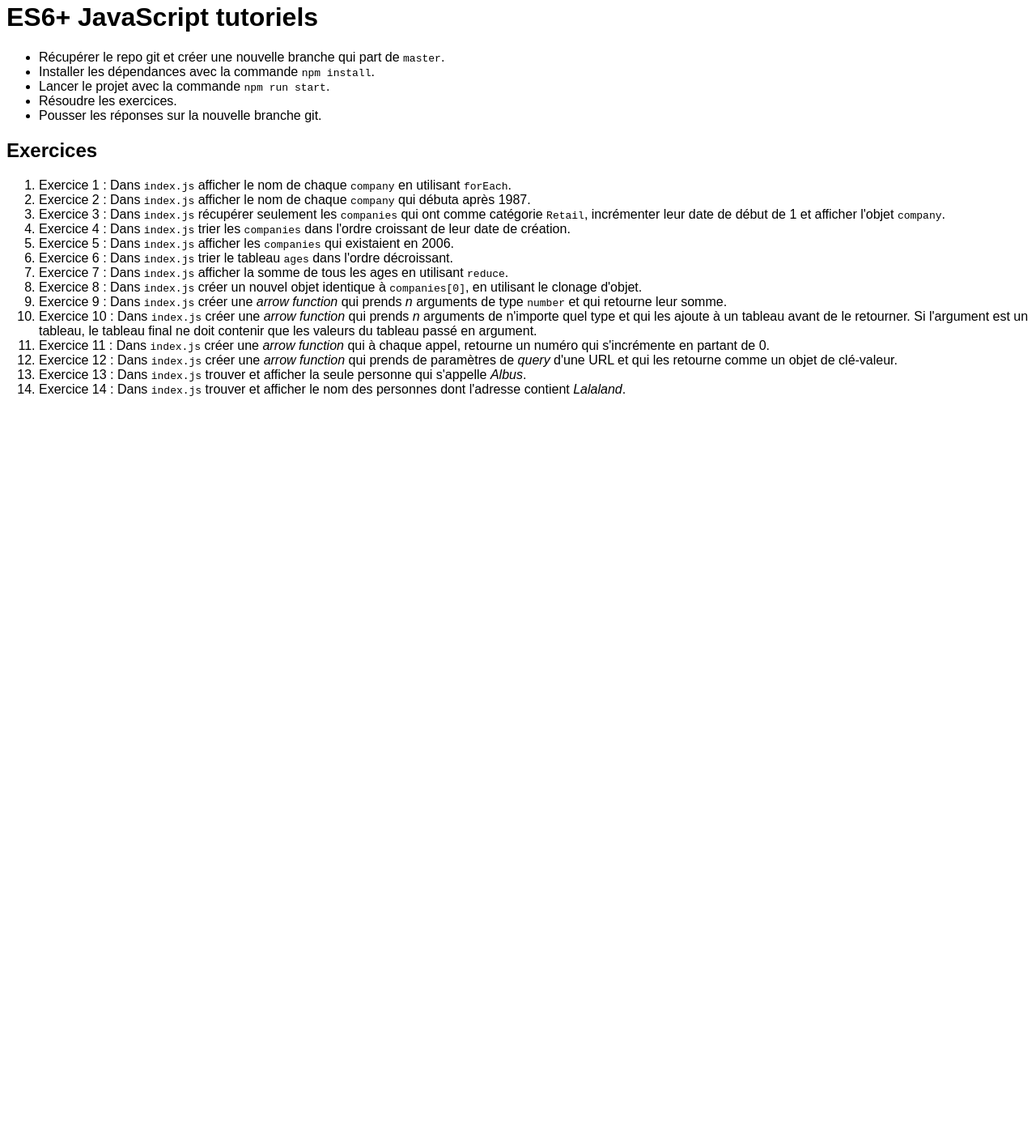
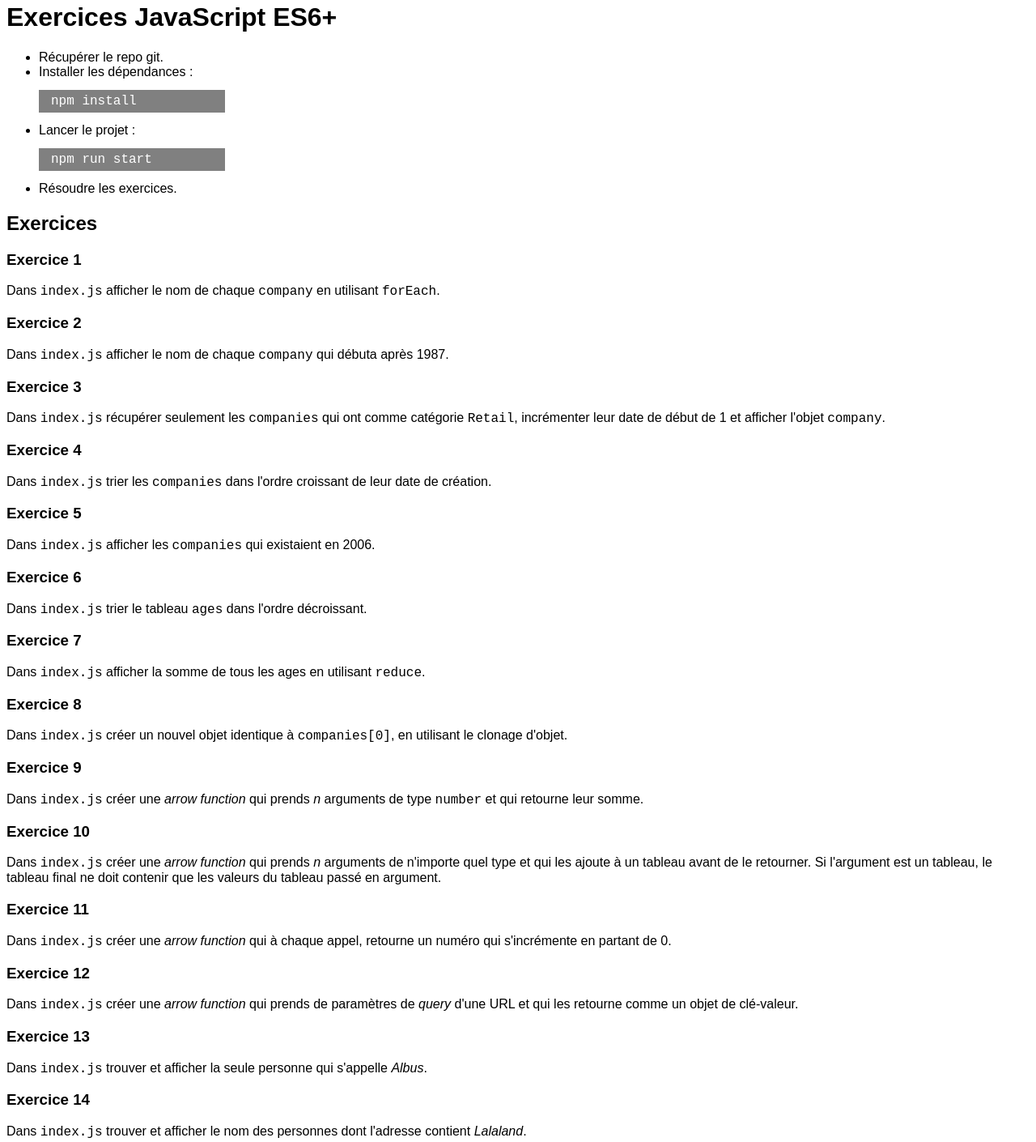
Before and after one commit to clemissile/exos-javascript-es6plus, a website built with Parcel: page index.html in a window 1280 px wide. Shown: the part 18-1428 px from the top of the page at 81% size. Before the commit the page ends 800 px from the top, so only its background shows below. Built offline with nearby package versions, Linux system fonts and the light colour scheme.

Commit message:
:sparkles: introduce new exercice page

```diff
--- a/index.html
+++ b/index.html
@@ -1,97 +1,116 @@
 <!DOCTYPE html>
 <html>
   <head>
-    <title>ES6+ JavaScript tutoriels</title>
+    <title>Exercices JavaScript ES6+</title>
     <meta charset="UTF-8" />
   </head>
 
   <body>
-    <h1>ES6+ JavaScript tutoriels</h1>
+    <h1>Exercices JavaScript ES6+</h1>
     <ul>
+      <li>Récupérer le repo git.</li>
       <li>
-        Récupérer le repo git et créer une nouvelle branche qui part de
-        <code>master</code>.
+        Installer les dépendances :
+        <pre><code>npm install</code></pre>
       </li>
       <li>
-        Installer les dépendances avec la commande
-        <code>npm install</code>.
-      </li>
-      <li>
-        Lancer le projet avec la commande
-        <code>npm run start</code>.
+        Lancer le projet :
+        <pre><code>npm run start</code></pre>
       </li>
       <li>Résoudre les exercices.</li>
-      <li>Pousser les réponses sur la nouvelle branche git.</li>
     </ul>
 
     <h2>Exercices</h2>
-    <ol>
-      <li>
-        Exercice 1 : Dans <code>index.js</code> afficher le nom de chaque
-        <code>company</code> en utilisant <code>forEach</code>.
-      </li>
-      <li>
-        Exercice 2 : Dans <code>index.js</code> afficher le nom de chaque
-        <code>company</code> qui débuta après 1987.
-      </li>
-      <li>
-        Exercice 3 : Dans <code>index.js</code> récupérer seulement les
-        <code>companies</code> qui ont comme catégorie <code>Retail</code>,
-        incrémenter leur date de début de 1 et afficher l'objet
-        <code>company</code>.
-      </li>
-      <li>
-        Exercice 4 : Dans <code>index.js</code> trier les
-        <code>companies</code> dans l'ordre croissant de leur date de création.
-      </li>
-      <li>
-        Exercice 5 : Dans <code>index.js</code> afficher les
-        <code>companies</code> qui existaient en 2006.
-      </li>
-      <li>
-        Exercice 6 : Dans <code>index.js</code> trier le tableau
-        <code>ages</code> dans l'ordre décroissant.
-      </li>
-      <li>
-        Exercice 7 : Dans <code>index.js</code> afficher la somme de tous les
-        ages en utilisant <code>reduce</code>.
-      </li>
-      <li>
-        Exercice 8 : Dans <code>index.js</code> créer un nouvel objet identique
-        à <code>companies[0]</code>, en utilisant le clonage d'objet.
-      </li>
-      <li>
-        Exercice 9 : Dans <code>index.js</code> créer une
-        <i>arrow function</i> qui prends <i>n</i> arguments de type
-        <code>number</code> et qui retourne leur somme.
-      </li>
-      <li>
-        Exercice 10 : Dans <code>index.js</code> créer une
-        <i>arrow function</i> qui prends <i>n</i> arguments de n'importe quel
-        type et qui les ajoute à un tableau avant de le retourner. Si l'argument
-        est un tableau, le tableau final ne doit contenir que les valeurs du
-        tableau passé en argument.
-      </li>
-      <li>
-        Exercice 11 : Dans <code>index.js</code> créer une
-        <i>arrow function</i> qui à chaque appel, retourne un numéro qui
-        s'incrémente en partant de 0.
-      </li>
-      <li>
-        Exercice 12 : Dans <code>index.js</code> créer une
-        <i>arrow function</i> qui prends de paramètres de <i>query</i> d'une URL
-        et qui les retourne comme un objet de clé-valeur.
-      </li>
-      <li>
-        Exercice 13 : Dans <code>index.js</code> trouver et afficher la seule
-        personne qui s'appelle <i>Albus</i>.
-      </li>
-      <li>
-        Exercice 14 : Dans <code>index.js</code> trouver et afficher le nom des
-        personnes dont l'adresse contient <i>Lalaland</i>.
-      </li>
-    </ol>
 
-    <script src="src/index.js"></script>
+    <h3>Exercice 1</h3>
+    <p>
+      Dans <code>index.js</code> afficher le nom de chaque
+      <code>company</code> en utilisant <code>forEach</code>.
+    </p>
+
+    <h3>Exercice 2</h3>
+    <p>
+      Dans <code>index.js</code> afficher le nom de chaque
+      <code>company</code> qui débuta après 1987.
+    </p>
+
+    <h3>Exercice 3</h3>
+    <p>
+      Dans <code>index.js</code> récupérer seulement les
+      <code>companies</code> qui ont comme catégorie <code>Retail</code>,
+      incrémenter leur date de début de 1 et afficher l'objet
+      <code>company</code>.
+    </p>
+
+    <h3>Exercice 4</h3>
+    <p>
+      Dans <code>index.js</code> trier les <code>companies</code> dans l'ordre
+      croissant de leur date de création.
+    </p>
+
+    <h3>Exercice 5</h3>
+    <p>
+      Dans <code>index.js</code> afficher les <code>companies</code> qui
+      existaient en 2006.
+    </p>
+
+    <h3>Exercice 6</h3>
+    <p>
+      Dans <code>index.js</code> trier le tableau <code>ages</code> dans l'ordre
+      décroissant.
+    </p>
+
+    <h3>Exercice 7</h3>
+    <p>
+      Dans <code>index.js</code> afficher la somme de tous les ages en utilisant
+      <code>reduce</code>.
+    </p>
+
+    <h3>Exercice 8</h3>
+    <p>
+      Dans <code>index.js</code> créer un nouvel objet identique à
+      <code>companies[0]</code>, en utilisant le clonage d'objet.
+    </p>
+
+    <h3>Exercice 9</h3>
+    <p>
+      Dans <code>index.js</code> créer une <i>arrow function</i> qui prends
+      <i>n</i> arguments de type <code>number</code> et qui retourne leur somme.
+    </p>
+
+    <h3>Exercice 10</h3>
+    <p>
+      Dans <code>index.js</code> créer une <i>arrow function</i> qui prends
+      <i>n</i> arguments de n'importe quel type et qui les ajoute à un tableau
+      avant de le retourner. Si l'argument est un tableau, le tableau final ne
+      doit contenir que les valeurs du tableau passé en argument.
+    </p>
+
+    <h3>Exercice 11</h3>
+    <p>
+      Dans <code>index.js</code> créer une <i>arrow function</i> qui à chaque
+      appel, retourne un numéro qui s'incrémente en partant de 0.
+    </p>
+
+    <h3>Exercice 12</h3>
+    <p>
+      Dans <code>index.js</code> créer une <i>arrow function</i> qui prends de
+      paramètres de <i>query</i> d'une URL et qui les retourne comme un objet de
+      clé-valeur.
+    </p>
+
+    <h3>Exercice 13</h3>
+    <p>
+      Dans <code>index.js</code> trouver et afficher la seule personne qui
+      s'appelle <i>Albus</i>.
+    </p>
+
+    <h3>Exercice 14</h3>
+    <p>
+      Dans <code>index.js</code> trouver et afficher le nom des personnes dont
+      l'adresse contient <i>Lalaland</i>.
+    </p>
+
+    <script type="module" src="src/index.js"></script>
   </body>
 </html>
--- a/src/main.css
+++ b/src/main.css
@@ -1,3 +1,14 @@
 body {
   font-family: sans-serif;
 }
+
+pre {
+  color: white;
+  background-color: gray;
+  width: 200px;
+  padding: 5px 15px;
+}
+
+code {
+  font-size: 12pt;
+}
```
